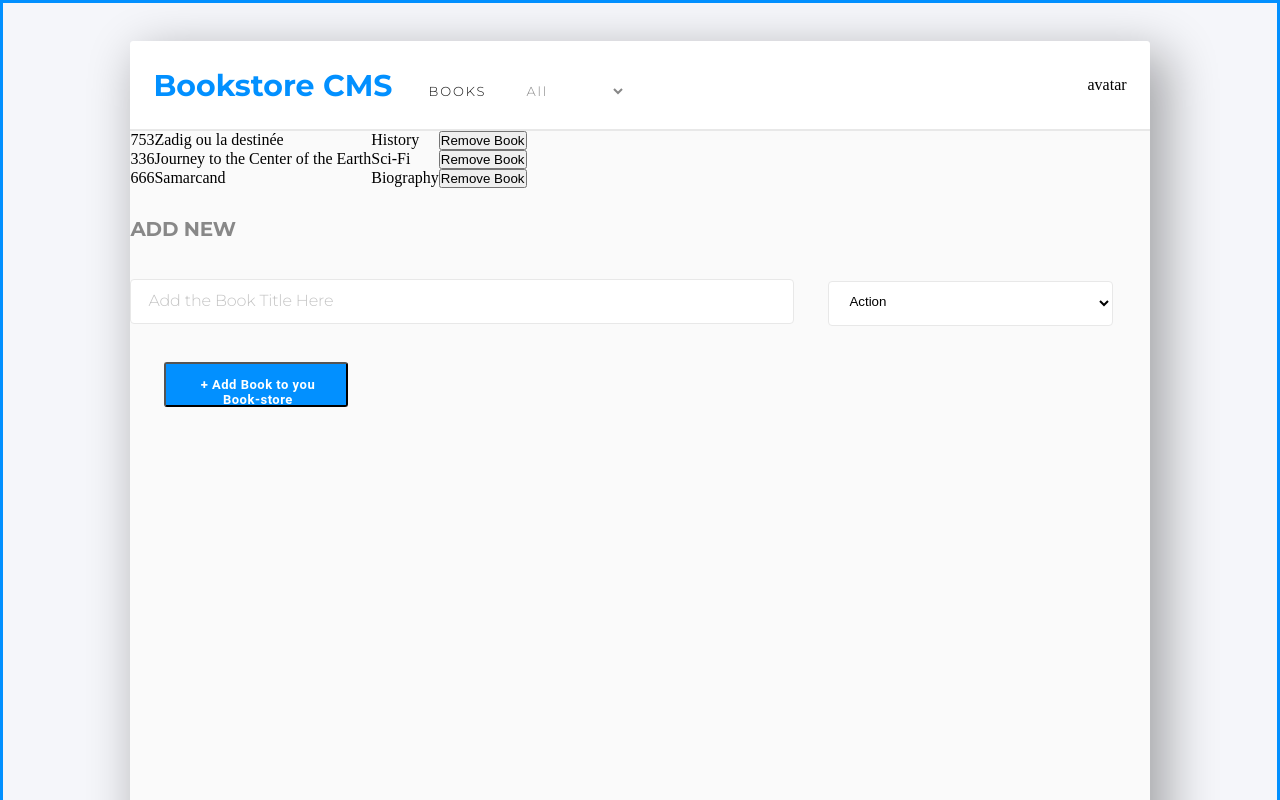
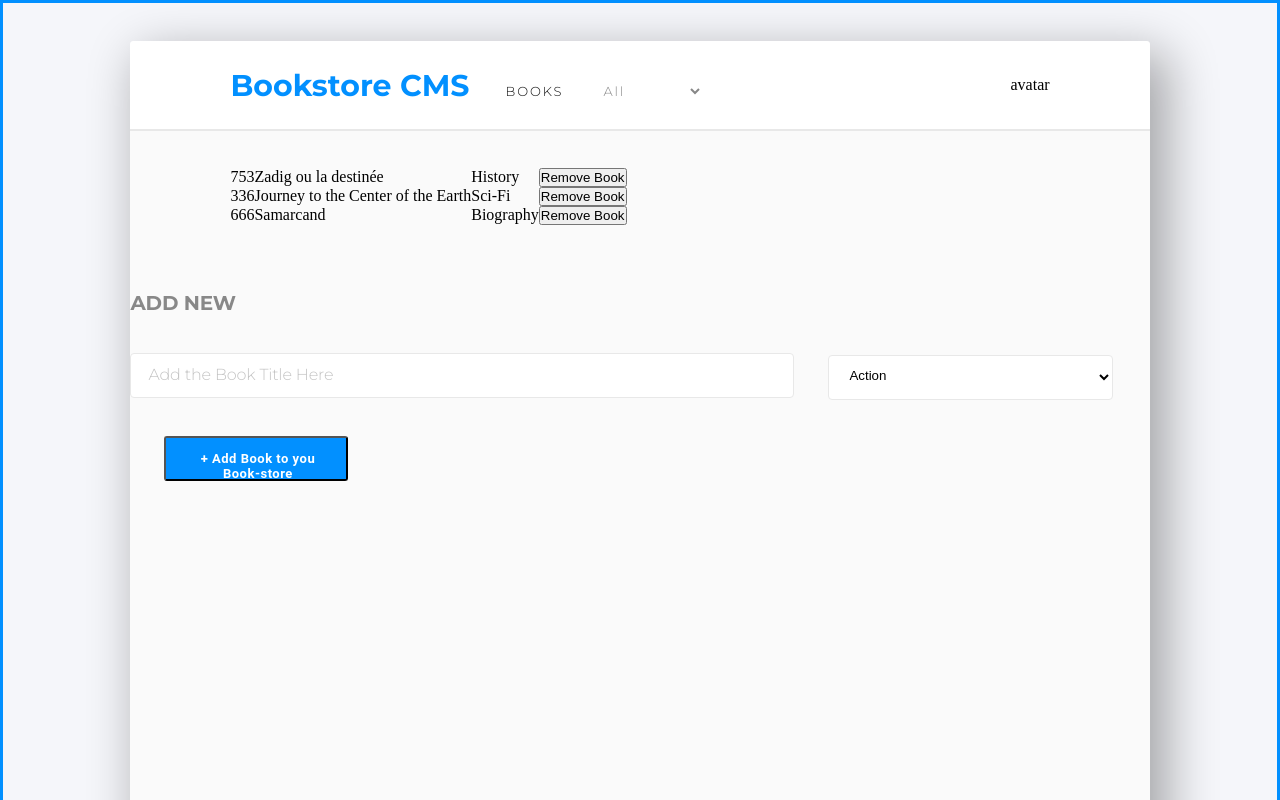
Before and after one commit to CalyCherkaoui/bookstore-react-redux, a React (Create React App) app: page / in a window 1280 px wide. Shown: the top 800 px of the page. Built offline with nearby package versions, Linux system fonts and the light colour scheme.

Commit message:
Style BooksList wrapper

```diff
--- a/src/App.css
+++ b/src/App.css
@@ -108,7 +108,7 @@
   align-items: center;
   width: 100%;
   height: 90px;
-  padding: 0 23px;
+  padding: 0 6.25rem;
   background-color: var(--white);
   border-bottom: solid 2px #e8e8e8;;
 }
@@ -160,3 +160,10 @@
   border: none;
   background-color: transparent;
 }
+
+/* Books list displayer */
+
+.books_list_wrapper {
+  /* margin: auto; */
+  padding: 2.313rem 6.25rem;
+}
```
